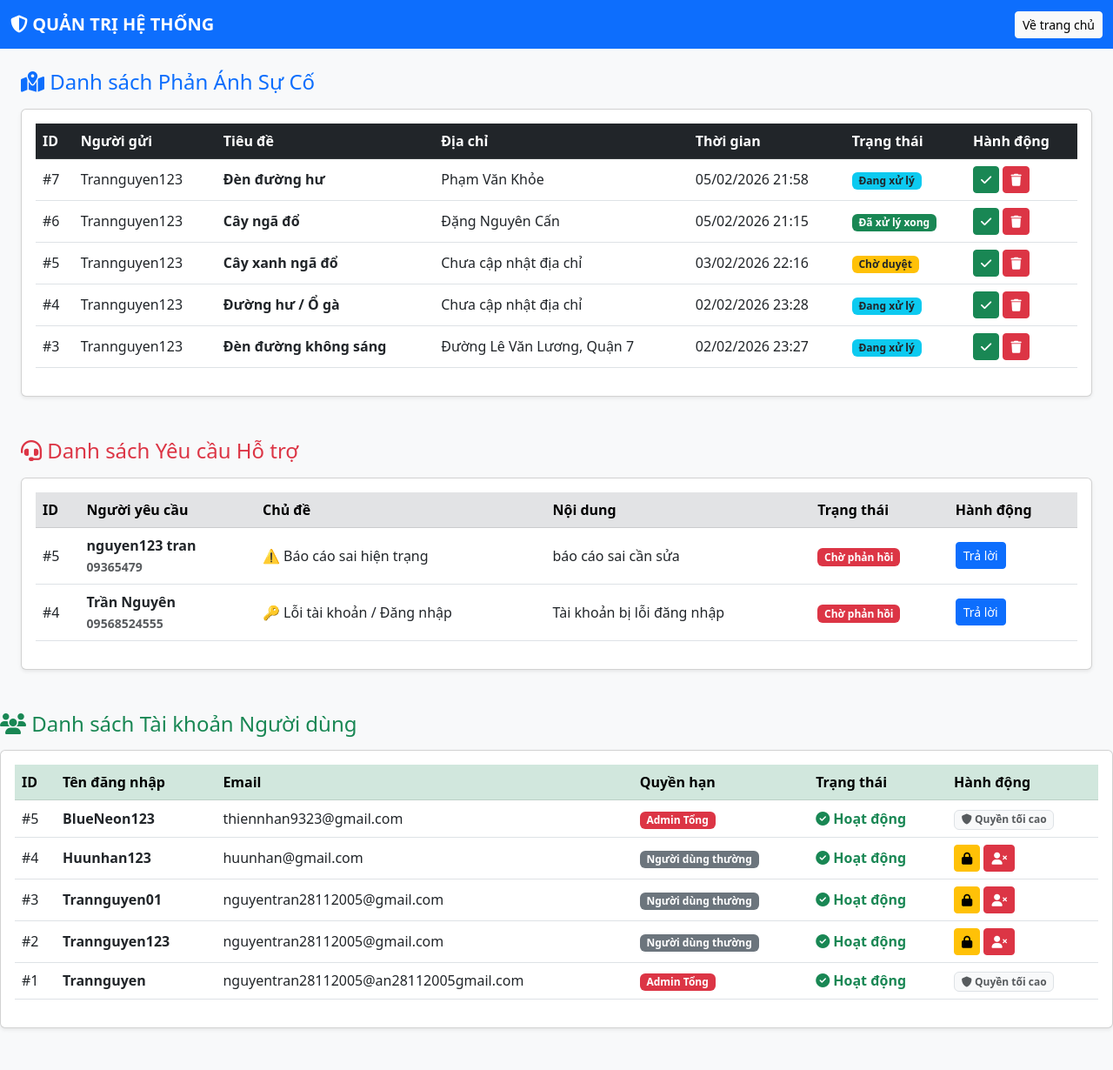
After one commit to huunhan2704/DuAnGisMoi, a Django app: page /quan-ly/ in a window 1280 px wide. The commit adds this page. Shown: the whole page at 87% size. Run offline with Django 5.2, Linux system fonts and the light colour scheme; a user stored in the database is signed in; data comes from the database, SQL or seed files in the repository; both versions use the stored data as it was after the commit.

Commit message:
Chỉ đường và sửa trang admin thành 1 trang trên web

```diff
--- /dev/null
+++ b/maps/templates/maps/quan_ly.html
@@ -0,0 +1,168 @@
+<!DOCTYPE html>
+<html lang="vi">
+<head>
+    <meta charset="UTF-8">
+    <title>Trang Quản Lý | Urban Manager</title>
+    <link href="https://cdn.jsdelivr.net/npm/bootstrap@5.3.0/dist/css/bootstrap.min.css" rel="stylesheet">
+    <link rel="stylesheet" href="https://cdnjs.cloudflare.com/ajax/libs/font-awesome/6.4.0/css/all.min.css">
+</head>
+<body class="bg-light">
+
+<nav class="navbar navbar-dark bg-primary mb-4">
+    <div class="container-fluid">
+        <a class="navbar-brand fw-bold" href="#"><i class="fa-solid fa-shield-halved"></i> QUẢN TRỊ HỆ THỐNG</a>
+        <a href="/" class="btn btn-light btn-sm">Về trang chủ</a>
+    </div>
+</nav>
+
+<div class="container-fluid px-4">
+    <h4 class="mb-3 text-primary"><i class="fa-solid fa-map-location-dot"></i> Danh sách Phản Ánh Sự Cố</h4>
+    <div class="card shadow-sm mb-5">
+        <div class="card-body overflow-auto">
+            <table class="table table-hover align-middle">
+                <thead class="table-dark">
+                    <tr>
+                        <th>ID</th>
+                        <th>Người gửi</th>
+                        <th>Tiêu đề</th>
+                        <th>Địa chỉ</th>
+                        <th>Thời gian</th>
+                        <th>Trạng thái</th>
+                        <th>Hành động</th>
+                    </tr>
+                </thead>
+                <tbody>
+                    {% for item in ds_phan_anh %}
+                    <tr>
+                        <td>#{{ item.id }}</td>
+                        <td>{{ item.nguoi_gui.username|default:"Khách vãng lai" }}</td>
+                        <td class="fw-bold">{{ item.tieu_de }}</td>
+                        <td>{{ item.dia_chi|default:"Chưa cập nhật địa chỉ" }}</td>
+                        <td>{{ item.thoi_gian|date:"d/m/Y H:i" }}</td>
+                        <td>
+                            {% if item.trang_thai == 'cho_duyet' %}
+                                <span class="badge bg-warning text-dark">{{ item.get_trang_thai_display }}</span>
+                            {% elif item.trang_thai == 'dang_xu_ly' %}
+                                <span class="badge bg-info text-dark">{{ item.get_trang_thai_display }}</span>
+                            {% else %}
+                                <span class="badge bg-success">{{ item.get_trang_thai_display }}</span>
+                            {% endif %}
+                        </td>
+                        <td>
+                            <a href="{% url 'duyet_phan_anh' item.id %}" class="btn btn-success btn-sm" title="Duyệt / Cập nhật">
+                                <i class="fa-solid fa-check"></i>
+                            </a>
+
+                            <a href="{% url 'xoa_phan_anh' item.id %}" class="btn btn-danger btn-sm" title="Xóa" onclick="return confirm('Ngài có chắc chắn muốn xóa phản ánh này không? Xóa là mất luôn đó nha!');">
+                                <i class="fa-solid fa-trash"></i>
+                            </a>
+                        </td>
+                    </tr>
+                    {% empty %}
+                    <tr><td colspan="7" class="text-center text-muted">Chưa có phản ánh nào.</td></tr>
+                    {% endfor %}
+                </tbody>
+            </table>
+        </div>
+    </div>
+
+    <h4 class="mb-3 text-danger"><i class="fa-solid fa-headset"></i> Danh sách Yêu cầu Hỗ trợ</h4>
+    <div class="card shadow-sm mb-5">
+        <div class="card-body overflow-auto">
+            <table class="table table-hover align-middle">
+                <thead class="table-secondary">
+                    <tr>
+                        <th>ID</th>
+                        <th>Người yêu cầu</th>
+                        <th>Chủ đề</th>
+                        <th>Nội dung</th>
+                        <th>Trạng thái</th>
+                        <th>Hành động</th>
+                    </tr>
+                </thead>
+                <tbody>
+                    {% for ht in ds_ho_tro %}
+                    <tr>
+                        <td>#{{ ht.id }}</td>
+                        <td class="fw-bold">{{ ht.ho_ten }} <br><small class="text-muted">{{ ht.sdt|default:"" }}</small></td>
+                        <td>{{ ht.get_chu_de_display }}</td>
+                        <td>{{ ht.noi_dung|truncatechars:50 }}</td>
+                        <td>
+                            {% if ht.da_xu_ly %}
+                                <span class="badge bg-success">Đã xử lý</span>
+                            {% else %}
+                                <span class="badge bg-danger">Chờ phản hồi</span>
+                            {% endif %}
+                        </td>
+                        <td>
+                            <button class="btn btn-primary btn-sm">Trả lời</button>
+                        </td>
+                    </tr>
+                    {% empty %}
+                    <tr><td colspan="6" class="text-center text-muted">Chưa có yêu cầu hỗ trợ nào.</td></tr>
+                    {% endfor %}
+                </tbody>
+            </table>
+        </div>
+    </div>
+</div>
+
+    <h4 class="mb-3 text-success mt-5"><i class="fa-solid fa-users"></i> Danh sách Tài khoản Người dùng</h4>
+        <div class="card shadow-sm mb-5">
+            <div class="card-body overflow-auto">
+                <table class="table table-hover align-middle">
+                    <thead class="table-success">
+                        <tr>
+                            <th>ID</th>
+                            <th>Tên đăng nhập</th>
+                            <th>Email</th>
+                            <th>Quyền hạn</th>
+                            <th>Trạng thái</th>
+                            <th>Hành động</th>
+                        </tr>
+                    </thead>
+                    <tbody>
+                        {% for u in ds_user %}
+                        <tr>
+                            <td>#{{ u.id }}</td>
+                            <td class="fw-bold">{{ u.username }}</td>
+                            <td>{{ u.email|default:"<span class='text-muted'>Không có email</span>"|safe }}</td>
+                            <td>
+                                {% if u.is_superuser %}
+                                    <span class="badge bg-danger">Admin Tổng</span>
+                                {% elif u.is_staff %}
+                                    <span class="badge bg-warning text-dark">Nhân viên</span>
+                                {% else %}
+                                    <span class="badge bg-secondary">Người dùng thường</span>
+                                {% endif %}
+                            </td>
+                            <td>
+                                {% if u.is_active %}
+                                    <span class="text-success fw-bold"><i class="fa-solid fa-circle-check"></i> Hoạt động</span>
+                                {% else %}
+                                    <span class="text-danger fw-bold"><i class="fa-solid fa-ban"></i> Bị khóa</span>
+                                {% endif %}
+                            </td>
+                            <td>
+                                {% if u.is_superuser %}
+                                    <span class="badge bg-light text-muted border"><i class="fa-solid fa-shield"></i> Quyền tối cao</span>
+                                {% else %}
+                                    <a href="{% url 'khoa_user' u.id %}" class="btn btn-warning btn-sm" title="Khóa / Mở khóa">
+                                        <i class="fa-solid fa-lock"></i>
+                                    </a>
+
+                                    <a href="{% url 'xoa_user' u.id %}" class="btn btn-danger btn-sm" title="Xóa tài khoản" onclick="return confirm('Chắc chắn muốn xóa vĩnh viễn User này không?');">
+                                        <i class="fa-solid fa-user-xmark"></i>
+                                    </a>
+                                {% endif %}
+                            </td>
+                        </tr>
+                        {% empty %}
+                        <tr><td colspan="6" class="text-center text-muted">Chưa có người dùng nào.</td></tr>
+                        {% endfor %}
+                    </tbody>
+                </table>
+            </div>
+        </div>
+</body>
+</html>
--- a/maps/urls.py
+++ b/maps/urls.py
@@ -1,6 +1,7 @@
 from django.urls import path
 from . import views
 from django.contrib.auth import views as auth_views
+
 
 urlpatterns = [
     # 1. Trang chủ
@@ -53,4 +54,13 @@ urlpatterns = [
 
     # 13. CSKH
     path('trung-tam-ho-tro/', views.cskh, name='cskh'),
+
+    #14. admin
+    path('quan-ly/', views.trang_quan_ly, name='trang_quan_ly'),
+    path('duyet-phan-anh/<int:id>/', views.duyet_phan_anh, name='duyet_phan_anh'),
+    path('xoa-phan-anh/<int:id>/', views.xoa_phan_anh, name='xoa_phan_anh'),
+
+    # 15. Quản lý User
+    path('khoa-user/<int:id>/', views.khoa_user, name='khoa_user'),
+    path('xoa-user/<int:id>/', views.xoa_user, name='xoa_user'),
 ]
--- a/maps/views.py
+++ b/maps/views.py
@@ -16,7 +16,68 @@ from bs4 import BeautifulSoup
 from django.contrib.auth.decorators import login_required
 from .models import HoTro
 from django.contrib import messages
+from django.shortcuts import render
+from django.contrib.admin.views.decorators import staff_member_required
+from django.shortcuts import get_object_or_404, redirect
+from django.contrib import messages
+from django.contrib.auth.models import User
 
+#trang admin
+@staff_member_required(login_url='login')
+def trang_quan_ly(request):
+    # Lấy dữ liệu từ bảng PhanAnh và HoTro
+    ds_phan_anh = PhanAnh.objects.all().order_by('-id')
+    ds_ho_tro = HoTro.objects.all().order_by('-id')
+    ds_user = User.objects.all().order_by('-id')
+
+    context = {
+        'ds_phan_anh': ds_phan_anh,
+        'ds_ho_tro': ds_ho_tro,
+        'ds_user': ds_user,
+    }
+    return render(request, 'maps/quan_ly.html', context)
+
+@staff_member_required(login_url='login')
+def duyet_phan_anh(request, id):
+    # Tìm phản ánh theo ID
+    phan_anh = get_object_or_404(PhanAnh, id=id)
+
+    # Nếu đang chờ duyệt thì chuyển sang đang xử lý
+    if phan_anh.trang_thai == 'cho_duyet':
+        phan_anh.trang_thai = 'dang_xu_ly'
+    # Nếu đang xử lý thì chuyển sang đã xử lý xong
+    elif phan_anh.trang_thai == 'dang_xu_ly':
+        phan_anh.trang_thai = 'da_xu_ly'
+
+    phan_anh.save()
+    return redirect('trang_quan_ly') # Làm xong thì load lại trang quản lý
+
+@staff_member_required(login_url='login')
+def xoa_phan_anh(request, id):
+    phan_anh = get_object_or_404(PhanAnh, id=id)
+    phan_anh.delete() # Lệnh xóa khỏi Database
+    return redirect('trang_quan_ly')
+
+@staff_member_required(login_url='login')
+def khoa_user(request, id):
+    user_can_khoa = get_object_or_404(User, id=id)
+
+    # BẢO HIỂM: Không cho phép tự khóa Admin Tổng (chống tự hủy)
+    if not user_can_khoa.is_superuser:
+        user_can_khoa.is_active = not user_can_khoa.is_active  # Đảo ngược trạng thái
+        user_can_khoa.save()
+
+    return redirect('trang_quan_ly')
+
+@staff_member_required(login_url='login')
+def xoa_user(request, id):
+    user_can_xoa = get_object_or_404(User, id=id)
+
+    # BẢO HIỂM: Không cho phép tự xóa Admin Tổng
+    if not user_can_xoa.is_superuser:
+        user_can_xoa.delete()
+
+    return redirect('trang_quan_ly')
 
 # 1. Trang chủ
 def home(request):
```
Also changed, not shown: config/settings.py (+16 -2 lines), maps/templates/maps/index.html (+79 -6 lines), db.sqlite3, media/hien_truong/bao-hong-den-duong-2.webp (added), media/hien_truong/images_2.jpg (added), media/hien_truong/images_3.jpg (added), media/hien_truong/street-light-maintenance-2.png (added).
